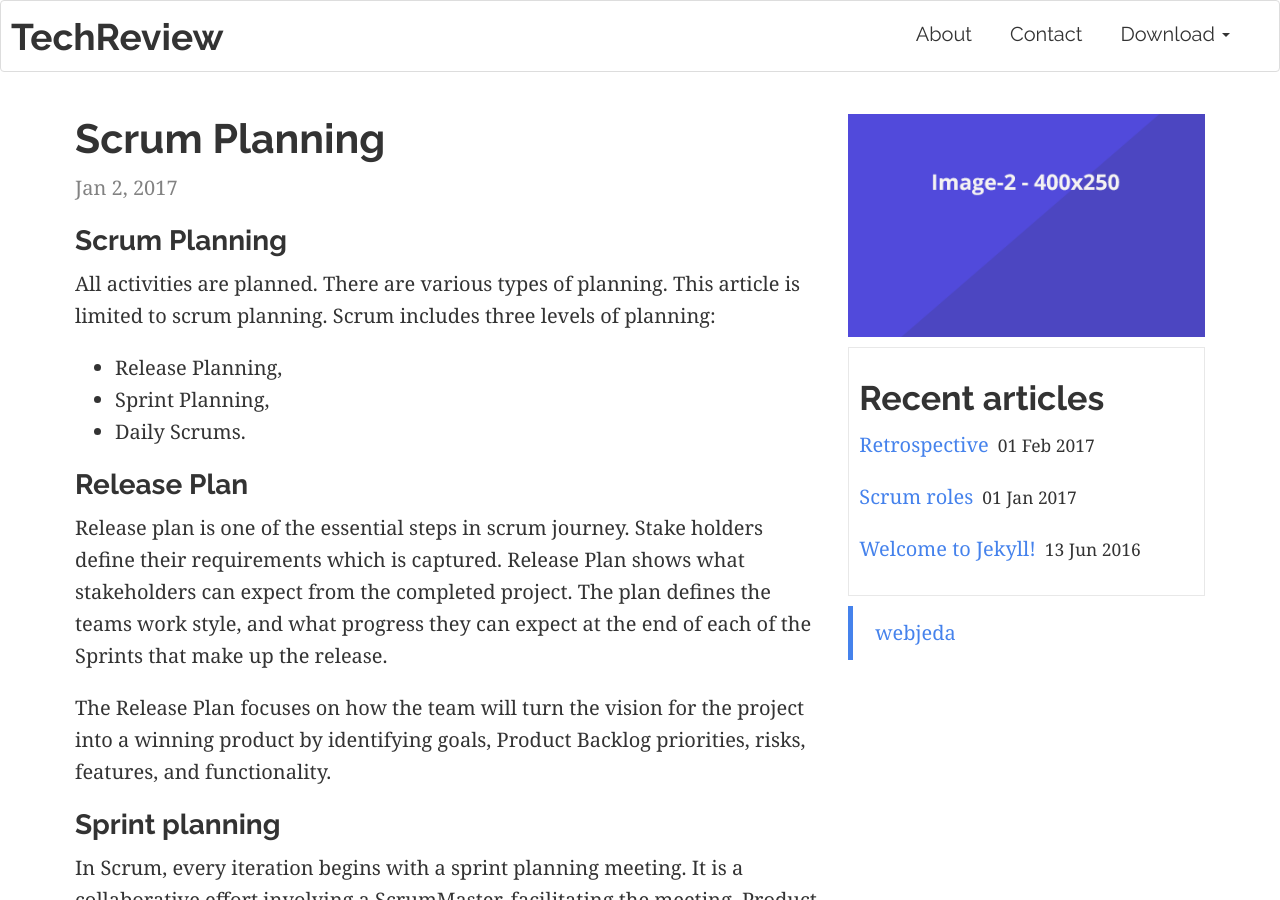
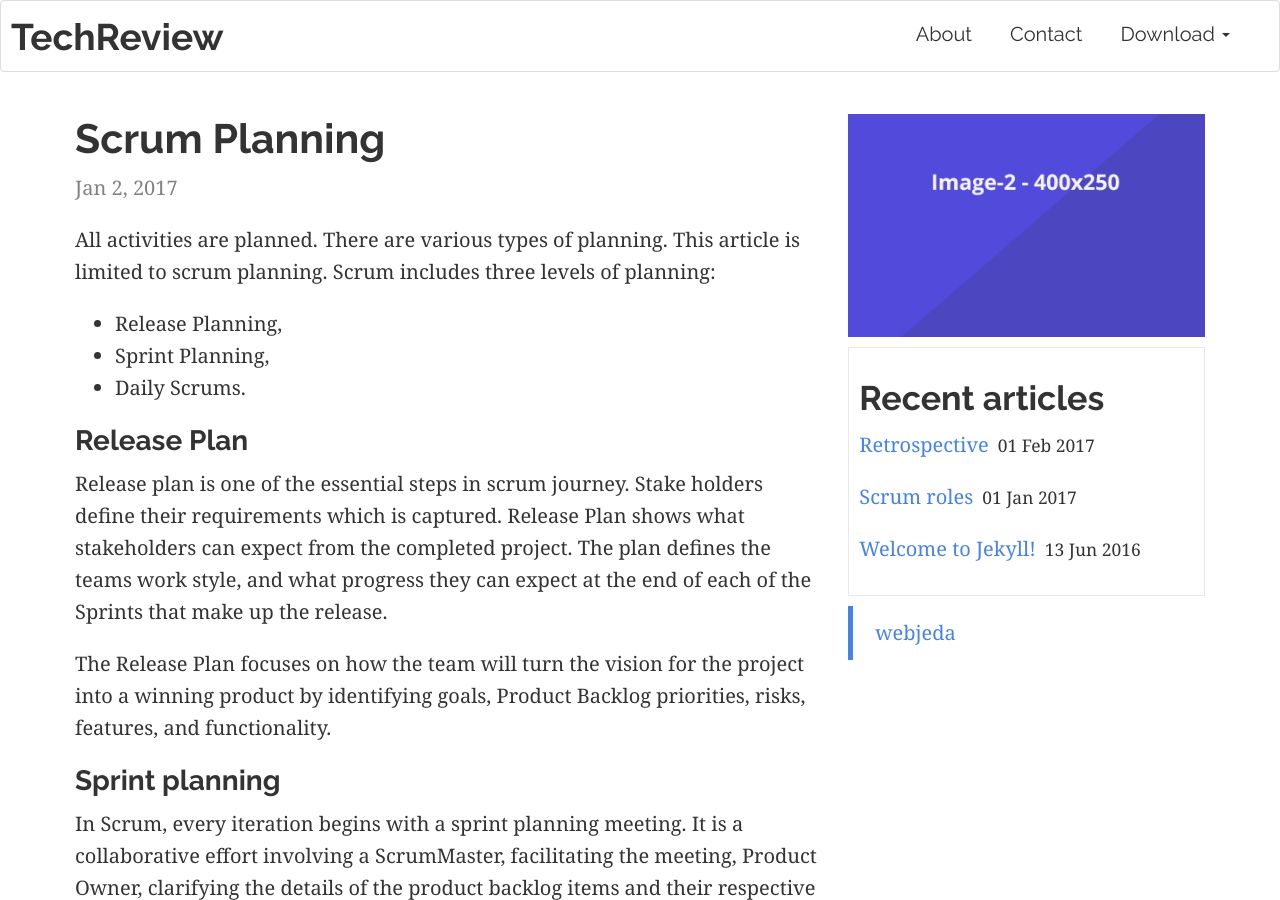
Before and after one commit to profbmuthu/CCrime, a Jekyll site: the page built from _posts/2017-1-2-scrumPlans.md, in a window 1280 px wide and 900 px high. Built offline with Jekyll 4.4.1, drawn with Linux system fonts in a browser that asks for light colours; comment, search, counter and statistics services are not loaded.

Commit message:
Update 2017-1-2-scrumPlans.md

```diff
--- a/_posts/2017-1-2-scrumPlans.md
+++ b/_posts/2017-1-2-scrumPlans.md
@@ -7,8 +7,6 @@ img: image-2.png
 categories: [scrum, management]
 published: true
 ---
-
-### Scrum Planning
 
 All activities are planned. There are various types of planning. This article is limited to scrum planning. Scrum includes three levels of planning:
 
```
